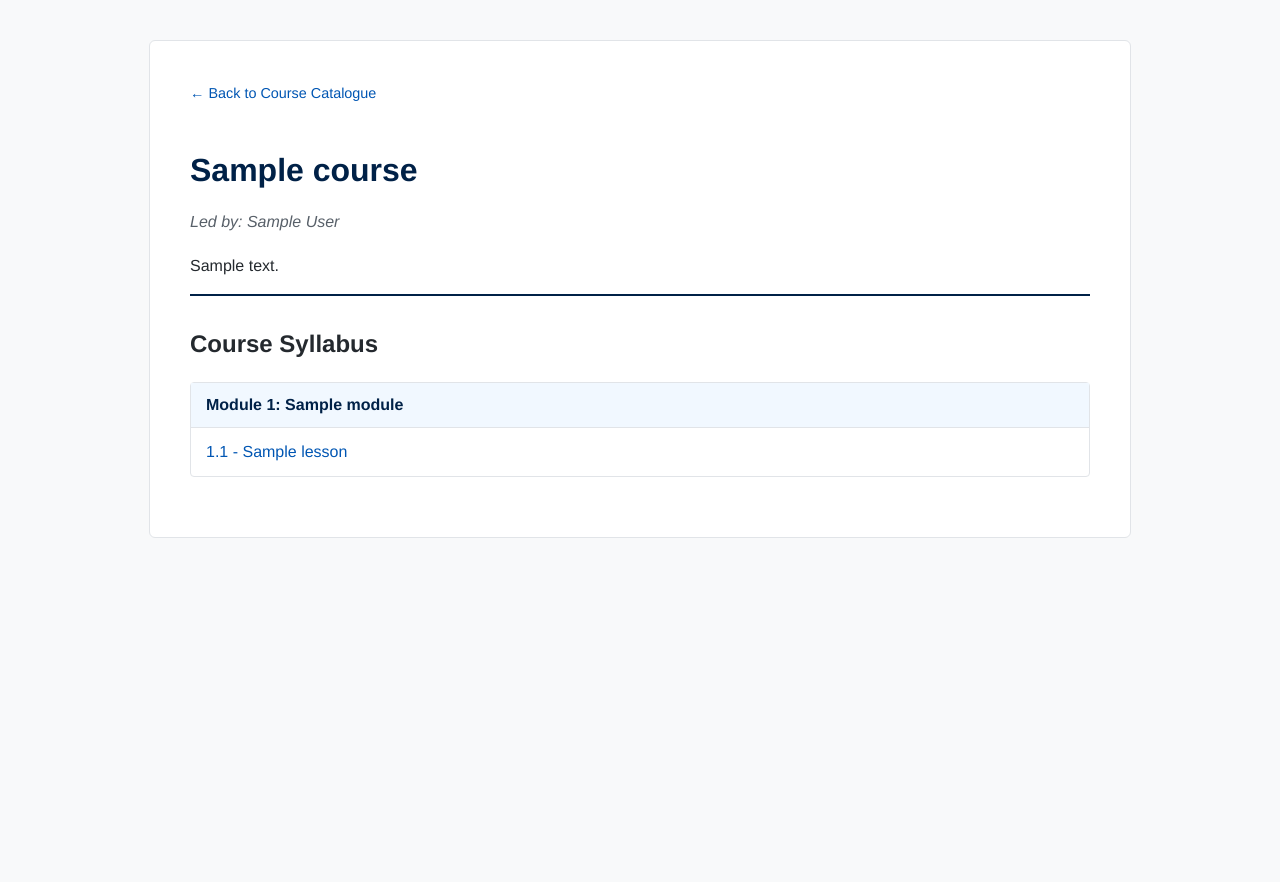
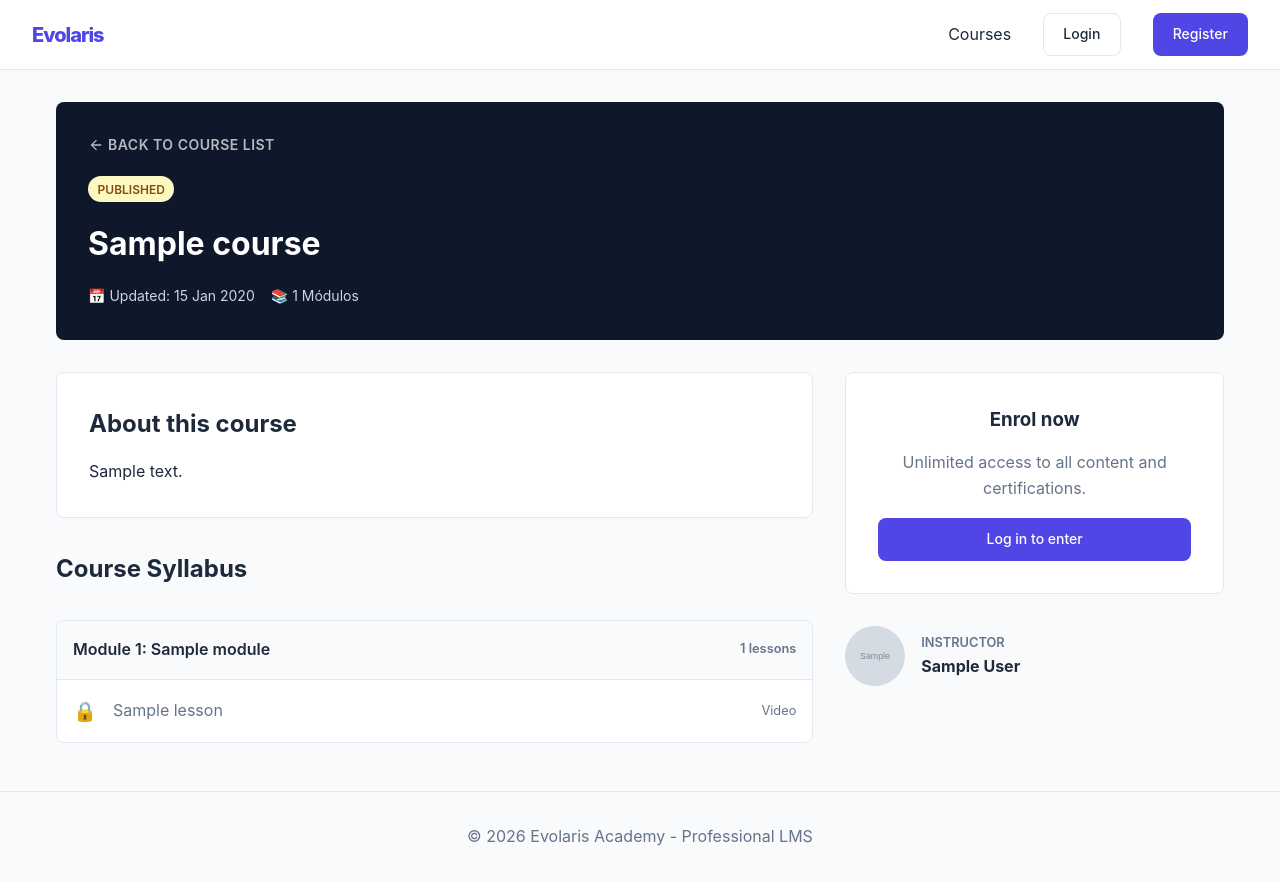
Before and after one commit to JdanielGA/LMS_Project, a Django app: a page that uses templates/courses/course_detail.html in a window 1280 px wide. Before the commit the page ends 538 px from the top, so only its background shows below. Run offline with Django 5.2, Linux system fonts and the light colour scheme; tables that the repository leaves empty hold one stand-in row (values such as "Sample post"); grey boxes marked "Sample" are stand-in pictures.

```diff
--- a/apps/courses/views.py
+++ b/apps/courses/views.py
@@ -1,12 +1,15 @@
-from django.urls import reverse_lazy
+# Path: apps/courses/views.py
 from django.contrib.auth.mixins import LoginRequiredMixin, UserPassesTestMixin
 from django.core.exceptions import PermissionDenied
+from django.shortcuts import get_object_or_404
 from django.views.generic.edit import CreateView, UpdateView, DeleteView
+from django.views.generic import ListView, DetailView
+from django.urls import reverse_lazy
 from django.utils.text import slugify
-from django.views.generic import ListView, DetailView
-from django.shortcuts import redirect
 from .models import Course, Lesson
 from .forms import CourseForm
+from .mixins import OwnerRequiredMixin, EnrollmentRequiredMixin, TeacherRequiredMixin
+
 
 # View to list all published courses
 class CourseListView(ListView):
@@ -36,31 +39,37 @@ class CourseDetailView(DetailView):
 
     def get_context_data(self, **kwargs):
         context = super().get_context_data(**kwargs)
-        context['page_title'] = self.object.title
+        user = self.request.user
+
+        if user.is_authenticated:
+            context['is_teacher'] = (self.object.teacher == user or user.is_superuser)
+            context['is_enrolled'] = self.object.enrollments.filter(
+                user=user,
+                status='active'
+            ).exists()
+        else:
+            context['is_teacher'] = False
+            context['is_enrolled'] = False
+
         return context
 
-class LessonDetailView(DetailView):
+class LessonDetailView(EnrollmentRequiredMixin, DetailView):
     model = Lesson
     template_name = 'courses/lesson_detail.html'
     context_object_name = 'lesson'
     slug_url_kwarg = 'lesson_slug'
 
     def get_object(self, queryset=None):
-        # Overwrite to ensure that the lesson belongs to the correct course and the correct module.
-        return Lesson.objects.get(
+        return get_object_or_404(
+            Lesson.objects.select_related('module__course').prefetch_related('module__lessons'),
             slug=self.kwargs.get('lesson_slug'),
             module__course__slug=self.kwargs.get('course_slug')
         )
 
-class OwnerRequiredMixin(UserPassesTestMixin):
-     def test_func(self):
-          obj = self.get_object()
-          return obj.teacher == self.request.user or self.request.user.is_superuser
-
-     def handle_no_permission(self):
-          if self.request.user.is_authenticated:
-              raise PermissionDenied
-          return super().handle_no_permission()
+    def get_context_data(self, **kwargs):
+        context = super().get_context_data(**kwargs)
+        context['module_lessons'] = self.object.module.lessons.all()
+        return context
 
 class TeacherRequiredMixin(UserPassesTestMixin):
     def test_func(self):
--- a/static/css/main.css
+++ b/static/css/main.css
@@ -15,6 +15,8 @@
 @import "pages/_courses.css";
 @import "pages/_auth.css";
 @import "pages/_profile.css";
+@import "pages/_course_detail.css";
+@import "pages/_lesson_detail.css";
 
 /* Structural Layout */
 main {
--- /dev/null
+++ b/static/css/pages/_course_detail.css
@@ -0,0 +1,138 @@
+/* Hero Section */
+.back-nav {
+    margin-bottom: var(--space-4);
+    font-size: var(--text-sm);
+    font-weight: 600;
+    text-transform: uppercase;
+    letter-spacing: 0.5px;
+}
+
+.back-nav a {
+    color: rgba(255, 255, 255, 0.7);
+    display: inline-flex;
+    align-items: center;
+    gap: var(--space-1);
+    transition: color 0.2s ease;
+}
+
+.back-nav a:hover {
+    color: #ffffff;
+    text-decoration: underline;
+}
+
+.back-nav svg {
+    width: 16px;
+    height: 16px;
+    fill: currentColor;
+}
+
+/* Course Hero */
+
+.course-hero {
+    background: var(--secondary-color);
+    color: white;
+    padding: var(--space-8);
+    border-radius: var(--radius-md);
+    margin-bottom: var(--space-8);
+    position: relative;
+    overflow: hidden;
+}
+
+.course-hero h1 {
+    font-size: var(--text-2xl);
+    margin-bottom: var(--space-4);
+}
+
+.course-hero__meta {
+    display: flex;
+    gap: var(--space-4);
+    font-size: var(--text-sm);
+    color: #cbd5e1; /* Gris claro */
+}
+
+/* Layout two columns */
+.course-layout {
+    display: grid;
+    grid-template-columns: 2fr 1fr;
+    gap: var(--space-8);
+    align-items: start;
+}
+
+@media (max-width: 768px) {
+    .course-layout {
+        grid-template-columns: 1fr;
+    }
+}
+
+/* Syllabus */
+.module-list {
+    margin-top: var(--space-8);
+}
+
+.module-card {
+    background: var(--bg-card);
+    border: 1px solid var(--border-color);
+    border-radius: var(--radius-md);
+    margin-bottom: var(--space-4);
+    overflow: hidden;
+}
+
+.module-header {
+    background: #f8fafc;
+    padding: var(--space-4);
+    font-weight: 600;
+    border-bottom: 1px solid var(--border-color);
+    display: flex;
+    justify-content: space-between;
+    align-items: center;
+}
+
+.lesson-list li {
+    padding: var(--space-4);
+    border-bottom: 1px solid var(--border-color);
+    display: flex;
+    justify-content: space-between;
+    align-items: center;
+    transition: background 0.2s;
+}
+
+.lesson-list li:last-child {
+    border-bottom: none;
+}
+
+.lesson-list li:hover {
+    background: #f1f5f9;
+}
+
+.lesson-link {
+    text-decoration: none;
+    color: var(--text-main);
+    flex-grow: 1;
+    display: flex;
+    align-items: center;
+    gap: var(--space-4);
+}
+
+.lesson-status {
+    font-size: 1.2rem;
+}
+
+/* Sidebar */
+.course-sidebar {
+    position: sticky;
+    top: calc(var(--navbar-height) + var(--space-8));
+}
+
+.instructor-card {
+    margin-top: var(--space-8);
+    display: flex;
+    align-items: center;
+    gap: var(--space-4);
+}
+
+.instructor-avatar {
+    width: 60px;
+    height: 60px;
+    border-radius: 50%;
+    object-fit: cover;
+}
--- a/templates/courses/course_detail.html
+++ b/templates/courses/course_detail.html
@@ -1,113 +1,142 @@
-<!DOCTYPE html>
-<html lang="en-GB">
-<head>
-    <meta charset="UTF-8">
-    <meta name="viewport" content="width=device-width, initial-scale=1.0">
-    <title>{{ course.title }} | Evolaris Academy</title>
-    <style>
-        :root {
-            --oxford-blue: #002147;
-            --soft-grey: #f8f9fa;
-            --border-colour: #e1e4e8;
-            --accent: #0056b3;
-        }
-        body {
-            font-family: 'Helvetica Neue', Helvetica, Arial, sans-serif;
-            line-height: 1.5;
-            color: #24292e;
-            background-color: var(--soft-grey);
-            margin: 0;
-            padding: 40px 20px;
-        }
-        .container {
-            max-width: 900px;
-            margin: 0 auto;
-            background: #fff;
-            padding: 40px;
-            border-radius: 6px;
-            border: 1px solid var(--border-colour);
-        }
-        .back-link {
-            display: inline-block;
-            margin-bottom: 20px;
-            color: var(--accent);
-            text-decoration: none;
-            font-size: 0.9rem;
-        }
-        .back-link:hover { text-decoration: underline; }
+<!-- Path: templates/courses/course_detail.html -->
+{% extends "base.html" %}
+{% load static %}
 
-        header { border-bottom: 2px solid var(--oxford-blue); margin-bottom: 30px; }
-        h1 { color: var(--oxford-blue); margin-bottom: 10px; }
-        .teacher-info { color: #586069; font-style: italic; margin-bottom: 20px; }
+{% block title %} Course Details: {{ course.title }} | Evolaris Academy {% endblock %}
 
-        .module-card {
-            margin-bottom: 20px;
-            border: 1px solid var(--border-colour);
-            border-radius: 4px;
-        }
-        .module-header {
-            background: #f1f8ff;
-            padding: 10px 15px;
-            border-bottom: 1px solid var(--border-colour);
-            font-weight: bold;
-            color: var(--oxford-blue);
-        }
-        ul { list-style: none; padding: 0; margin: 0; }
-        li { border-bottom: 1px solid var(--border-colour); }
-        li:last-child { border-bottom: none; }
-        li a {
-            display: block;
-            padding: 12px 15px;
-            color: var(--accent);
-            text-decoration: none;
-            transition: background 0.2s;
-        }
-        li a:hover { background: #f6f8fa; }
+{% block content %}
 
-        .empty-state { padding: 20px; color: #6a737d; text-align: center; }
-    </style>
-</head>
-<body>
+<header class="course-hero">
 
-    <div class="container">
-        <!-- Back Button -->
-        <a href="{% url 'courses:course_list' %}" class="back-link">← Back to Course Catalogue</a>
+    <nav class="back-nav">
+        <a href="{% url 'courses:course_list' %}">
+            <!-- Icono SVG simple de flecha izquierda -->
+            <svg viewBox="0 0 24 24">
+                <path d="M20 11H7.83l5.59-5.59L12 4l-8 8 8 8 1.41-1.41L7.83 13H20v-2z"/>
+            </svg>
+            Back to Course List
+        </a>
+    </nav>
 
-        <header>
+    <div class="course-hero__content">
+        <span class="badge badge--warning" style="margin-bottom: var(--space-4);">
+            {{ course.get_status_display }}
+        </span>
         <h1>{{ course.title }}</h1>
-            <p class="teacher-info">
-                Led by: {{ course.teacher.get_full_name|default:course.teacher.username }}
-            </p>
-            <p>
+        <div class="course-hero__meta">
+            <span>📅 Updated: {{ course.updated_at|date:"d M Y" }}</span>
+            <span>📚 {{ course.modules.count }} Módulos</span>
+        </div>
+    </div>
+</header>
+
+<div class="course-layout">
+    <!-- Left Column: Content -->
+    <section>
+        <div class="card" style="padding: var(--space-8); margin-bottom: var(--space-8);">
+            <h2 style="margin-bottom: var(--space-4);">About this course</h2>
+            <p style="line-height: 1.8; color: var(--text-muted);">
                 {{ course.description|linebreaks }}
             </p>
-        </header>
+        </div>
 
-        <section>
-            <h2>Course Syllabus</h2>
-
+        <h2 style="margin-bottom: var(--space-4);">Course Syllabus</h2>
+        <div class="module-list">
             {% for module in course.modules.all %}
-                <div class="module-card">
+            <article class="module-card">
                 <div class="module-header">
-                        Module {{ forloop.counter }}: {{ module.title }}
+                    <span>Module {{ module.order }}: {{ module.title }}</span>
+                    <span style="font-size: 0.8rem; color: var(--text-muted);">
+                        {{ module.lessons.count }} lessons
+                    </span>
                 </div>
-                    <ul>
+                <ul class="lesson-list">
                     {% for lesson in module.lessons.all %}
                     <li>
-                                <a href="{% url 'courses:lesson_detail' course.slug lesson.slug %}">
-                                    {{ forloop.parentloop.counter }}.{{ forloop.counter }} - {{ lesson.title }}
+                        <!-- Display Logic: Link vs Lock -->
+                        {% if is_enrolled or is_teacher %}
+                            <a href="{% url 'courses:lesson_detail' course.slug lesson.slug %}" class="lesson-link">
+                                <span class="lesson-status">🟢</span>
+                                {{ lesson.title }}
                             </a>
+                        {% else %}
+                            <div class="lesson-link" style="color: var(--text-muted); cursor: not-allowed;">
+                                <span class="lesson-status">🔒</span>
+                                {{ lesson.title }}
+                            </div>
+                        {% endif %}
+
+                        <span style="font-size: 0.8rem; color: var(--text-muted);">
+                            {% if lesson.video_url %}Video{% else %}Reading{% endif %}
+                        </span>
                     </li>
                     {% empty %}
-                            <li class="empty-state">No lessons available in this module yet.</li>
+                        <li style="padding: var(--space-4); color: var(--text-muted);">
+                            This module does not yet have lessons.
+                        </li>
                     {% endfor %}
                 </ul>
+            </article>
+            {% empty %}
+                <p>The teacher is preparing the content.</p>
+            {% endfor %}
         </div>
-            {% empty %}
-                <p class="empty-state">The syllabus for this course is currently under development.</p>
-            {% endfor %}
     </section>
+
+    <!-- Right Column: Action Sidebar -->
+    <aside class="course-sidebar">
+        <!-- Enrolment Card -->
+        <div class="card" style="padding: var(--space-8); text-align: center;">
+            {% if is_enrolled %}
+                <div style="margin-bottom: var(--space-4);">
+                    <h3 style="color: #166534;">You are enrolled!</h3>
+                    <p style="font-size: var(--text-sm); color: var(--text-muted);">
+                        Your progress is saved automatically.
+                    </p>
+                </div>
+                <a href="#primer-modulo" class="btn btn--primary btn--full">
+                    Continue Learning
+                </a>
+            {% else %}
+                <h3 style="margin-bottom: var(--space-4);">Enrol now</h3>
+                <p style="margin-bottom: var(--space-4); color: var(--text-muted);">
+                    Unlimited access to all content and certifications.
+                </p>
+
+                {% if user.is_authenticated %}
+                    <!-- Simulated enrolment form (We will make it functional later) -->
+                    <form method="post">
+                        {% csrf_token %}
+                        <!-- Temporary button -->
+                        <button type="button" class="btn btn--primary btn--full" onclick="alert('Payment functionality under construction (Module 7)')">
+                            Enrol for Free
+                        </button>
+                    </form>
+                {% else %}
+                    <a href="{% url 'users:login' %}?next={{ request.path }}" class="btn btn--primary btn--full">
+                        Log in to enter
+                    </a>
+                {% endif %}
+            {% endif %}
+
+            {% if is_teacher %}
+                <hr style="margin: var(--space-4) 0; border: 0; border-top: 1px solid var(--border-color);">
+                <a href="{% url 'courses:course_update' course.slug %}" class="btn btn--outline btn--full">
+                    Manage Course
+                </a>
+            {% endif %}
         </div>
 
-</body>
-</html>
+        <!-- Instructor Info -->
+        <div class="instructor-card">
+            <img src="{{ course.teacher.get_avatar_url }}" alt="{{ course.teacher.username }}" class="instructor-avatar">
+            <div>
+                <p style="font-size: 0.8rem; color: var(--text-muted); text-transform: uppercase; font-weight: 600;">Instructor</p>
+                <h4 style="margin: 0;">{{ course.teacher.get_full_name|default:course.teacher.username }}</h4>
+                <!-- If we had TeacherProfile with title, it would go here -->
+            </div>
+        </div>
+    </aside>
+</div>
+
+{% endblock %}
--- a/templates/courses/course_list.html
+++ b/templates/courses/course_list.html
@@ -1,6 +1,6 @@
 {% extends "base.html" %}
 
-{% block title %}{{ page_title }} - Evolaris Academy{% endblock %}
+{% block title %}{{ page_title }} | Evolaris Academy{% endblock %}
 
 {% block content %}
 <section class="page-header">
--- a/templates/users/password_reset.html
+++ b/templates/users/password_reset.html
@@ -3,6 +3,7 @@
 {% block title %}Reset Password - Evolaris Academy{% endblock %}
 
 {% block content %}
+
 <div class="auth-container">
     <div class="auth-card">
         <h2>Reset Password</h2>
@@ -14,4 +15,5 @@
         </form>
     </div>
 </div>
+
 {% endblock %}
```
Also changed, not shown: apps/courses/mixins.py (added, +93 -0 lines), static/css/pages/_lesson_detail.css (added, +132 -0 lines), templates/courses/lesson_detail.html (+75 -47 lines). Lines whose indentation alone changed are shown as unchanged.
